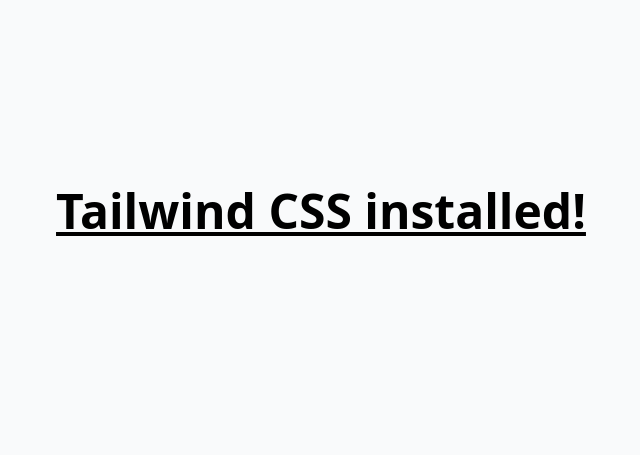
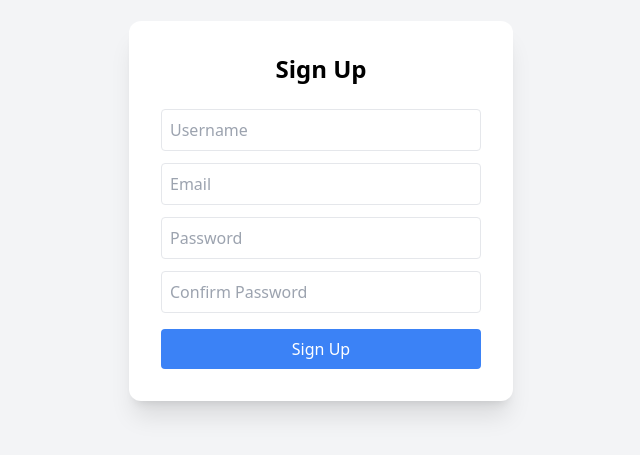
Before and after one commit to Pabl0Azeved0/jobseeker, a React (Vite) app in the folder frontend/: page /signup in a window 1280 px wide. Shown: the part 189-644 px from the top of the page, without its empty margins (319-959 px from the left). Built offline with nearby package versions, Linux system fonts and the light colour scheme.

Commit message:
feat(FE): Add login with signup simple page

```diff
--- a/frontend/src/App.tsx
+++ b/frontend/src/App.tsx
@@ -1,7 +1,20 @@
+import { BrowserRouter, Routes, Route } from 'react-router-dom';
+import Login from './components/Login';
+import PrivateRoute from './routes/PrivateRoute';
+import Jobs from './components/Jobs';
+import Signup from './components/Signup';
+
 export default function App() {
   return (
-    <div className="min-h-screen flex flex-col items-center justify-center bg-gray-50">
-      <h1 className="text-5xl font-bold underline">Tailwind CSS installed!</h1>
-    </div>
+    <BrowserRouter>
+      <Routes>
+        <Route path="/login" element={<Login />} />
+
+        <Route element={<PrivateRoute />}>
+          <Route path="/" element={<Jobs />} />
+        </Route>
+        <Route path="/signup" element={<Signup />} />
+      </Routes>
+    </BrowserRouter>
   );
 }
--- /dev/null
+++ b/frontend/src/components/Jobs.tsx
@@ -0,0 +1,46 @@
+import { useQuery } from '@tanstack/react-query';
+import api from '../api/api';
+
+interface Job {
+  id: string;
+  title: string;
+  description: string;
+  location: string;
+  salary: string;
+}
+
+export default function Jobs() {
+  const { data: jobs, isLoading, isError } = useQuery<Job[]>({
+    queryKey: ['jobs'],
+    queryFn: async () => {
+      const response = await api.get<Job[]>('jobs/');
+      return response.data;
+    },
+  });
+
+  if (isLoading) {
+    return <div className="min-h-screen flex justify-center items-center">Loading...</div>;
+  }
+
+  if (isError || !jobs) {
+    return <div className="min-h-screen flex justify-center items-center text-red-500">Failed to load jobs.</div>;
+  }
+
+  return (
+    <div className="max-w-3xl mx-auto py-8">
+      <h1 className="text-3xl font-semibold mb-6">Job Listings</h1>
+      {jobs.map((job) => (
+        <div key={job.id} className="mb-4 p-4 bg-white shadow-md rounded-lg">
+          <h2 className="text-xl font-semibold">{job.title}</h2>
+          <p className="text-gray-700">{job.description}</p>
+          <div className="mt-2 text-sm">
+            <span className="font-semibold">Location:</span> {job.location}
+          </div>
+          <div className="text-sm">
+            <span className="font-semibold">Salary:</span> ${job.salary}
+          </div>
+        </div>
+      ))}
+    </div>
+  );
+}
--- /dev/null
+++ b/frontend/src/components/Login.tsx
@@ -0,0 +1,58 @@
+import { useEffect, useState } from 'react';
+import { useDispatch, useSelector } from 'react-redux';
+import { loginUser } from '../redux/authSlice';
+import { AppDispatch, RootState } from '../redux/store';
+import { Link, useNavigate } from 'react-router-dom';
+
+export default function Login() {
+  const dispatch = useDispatch<AppDispatch>();
+  const navigate = useNavigate();
+  const { loading, error, isAuthenticated } = useSelector((state: RootState) => state.auth);
+  const [username, setUsername] = useState('');
+  const [password, setPassword] = useState('');
+
+  useEffect(() => {
+    if (isAuthenticated) {
+      navigate('/');
+    }
+  }, [isAuthenticated, navigate]);
+
+  const handleLogin = () => {
+    dispatch(loginUser({ username, password }));
+  };
+
+  return (
+    <div className="flex flex-col items-center justify-center min-h-screen bg-gray-100">
+      <div className="bg-white p-8 shadow-xl rounded-xl w-80">
+        <h1 className="text-2xl font-semibold text-center mb-6">Login</h1>
+        <input
+          type="text"
+          placeholder="Username"
+          className="w-full mb-4 p-2 border rounded"
+          value={username}
+          onChange={(e) => setUsername(e.target.value)}
+        />
+        <input
+          type="password"
+          placeholder="Password"
+          className="w-full mb-4 p-2 border rounded"
+          value={password}
+          onChange={(e) => setPassword(e.target.value)}
+        />
+        {error && <p className="text-red-500 text-sm mb-2">{error}</p>}
+        <div className="text-center mb-4">
+          <Link to="/signup" className="text-blue-500 hover:text-blue-700 underline">
+            Sign Up
+          </Link>
+        </div>
+        <button
+          className="w-full bg-blue-500 text-white py-2 rounded hover:bg-blue-600 transition duration-200"
+          onClick={handleLogin}
+          disabled={loading}
+        >
+          {loading ? 'Logging in...' : 'Sign in'}
+        </button>
+      </div>
+    </div>
+  );
+}
--- /dev/null
+++ b/frontend/src/components/Signup.tsx
@@ -0,0 +1,96 @@
+import { useState } from 'react';
+import api from '../api/api';
+import { useNavigate } from 'react-router-dom';
+
+export default function Signup() {
+  const navigate = useNavigate();
+  const [form, setForm] = useState({
+    username: '',
+    email: '',
+    password: '',
+    password2: '',
+  });
+  const [error, setError] = useState('');
+  const [success, setSuccess] = useState('');
+
+  const validatePassword = (password: string) => {
+    const regex = /^(?=.*[a-z])(?=.*[A-Z])(?=.*\d)(?=.*[!@#$%^&*]).{8,}$/;
+    return regex.test(password);
+  };
+
+  const handleSignup = async () => {
+    setError('');
+    if (!validatePassword(form.password)) {
+      setError('Password must have at least 8 chars, include upper and lowercase letters, numbers, and special chars.');
+      return;
+    }
+    if (form.password !== form.password2) {
+      setError('Passwords do not match.');
+      return;
+    }
+    if (!form.email.includes('@')) {
+      setError('Provide a valid email.');
+      return;
+    }
+    if (form.username.length < 3) {
+      setError('Username must have at least 3 characters.');
+      return;
+    }
+
+    try {
+      await api.post('signup/', form);
+      setSuccess('Signup successful! Redirecting to login...');
+      setTimeout(() => navigate('/login'), 2000);
+    } catch (err: any) {
+      const backendError = err.response?.data;
+      if (backendError?.username) {
+        setError(backendError.username[0]);
+      } else if (backendError?.email) {
+        setError(backendError.email[0]);
+      } else if (backendError?.password) {
+        setError(backendError.password[0]);
+      } else {
+        setError('Signup failed.');
+      }
+    }
+  };
+
+  return (
+    <div className="flex flex-col items-center justify-center min-h-screen bg-gray-100">
+      <div className="bg-white p-8 shadow-xl rounded-xl w-96">
+        <h1 className="text-2xl font-semibold text-center mb-6">Sign Up</h1>
+        <input
+          placeholder="Username"
+          className="w-full mb-3 p-2 border rounded"
+          onChange={(e) => setForm({ ...form, username: e.target.value })}
+        />
+        <input
+          type="email"
+          placeholder="Email"
+          className="w-full mb-3 p-2 border rounded"
+          onChange={(e) => setForm({ ...form, email: e.target.value })}
+        />
+        <input
+          type="password"
+          placeholder="Password"
+          className="w-full mb-3 p-2 border rounded"
+          onChange={(e) => setForm({ ...form, password: e.target.value })}
+        />
+        <input
+          type="password"
+          placeholder="Confirm Password"
+          className="w-full mb-4 p-2 border rounded"
+          onChange={(e) => setForm({ ...form, password2: e.target.value })}
+        />
+        {error && <p className="text-red-500 text-sm mb-2">{error}</p>}
+        {success && <p className="text-green-500 text-sm mb-2">{success}</p>}
+        <button
+          className="w-full bg-blue-500 text-white py-2 rounded hover:bg-blue-600 transition duration-200"
+          onClick={handleSignup}
+        >
+          Sign Up
+        </button>
+      </div>
+    </div>
+  );
+}
--- /dev/null
+++ b/frontend/src/routes/AppRoutes.tsx
@@ -0,0 +1,15 @@
+import { Routes, Route } from 'react-router-dom';
+import Login from '../components/Login';
+import PrivateRoute from './PrivateRoute';
+import Jobs from '../components/Jobs';
+
+export default function AppRoutes() {
+  return (
+    <Routes>
+      <Route path="/login" element={<Login />} />
+      <Route element={<PrivateRoute />}>
+        <Route path="/" element={<Jobs />} />
+      </Route>
+    </Routes>
+  );
+}
--- /dev/null
+++ b/frontend/src/routes/PrivateRoute.tsx
@@ -0,0 +1,8 @@
+import { Navigate, Outlet } from 'react-router-dom';
+import { useSelector } from 'react-redux';
+import { RootState } from '../redux/store';
+
+export default function PrivateRoute() {
+  const isAuthenticated = useSelector((state: RootState) => state.auth.isAuthenticated);
+  return isAuthenticated ? <Outlet /> : <Navigate to="/login" />;
+}
```
